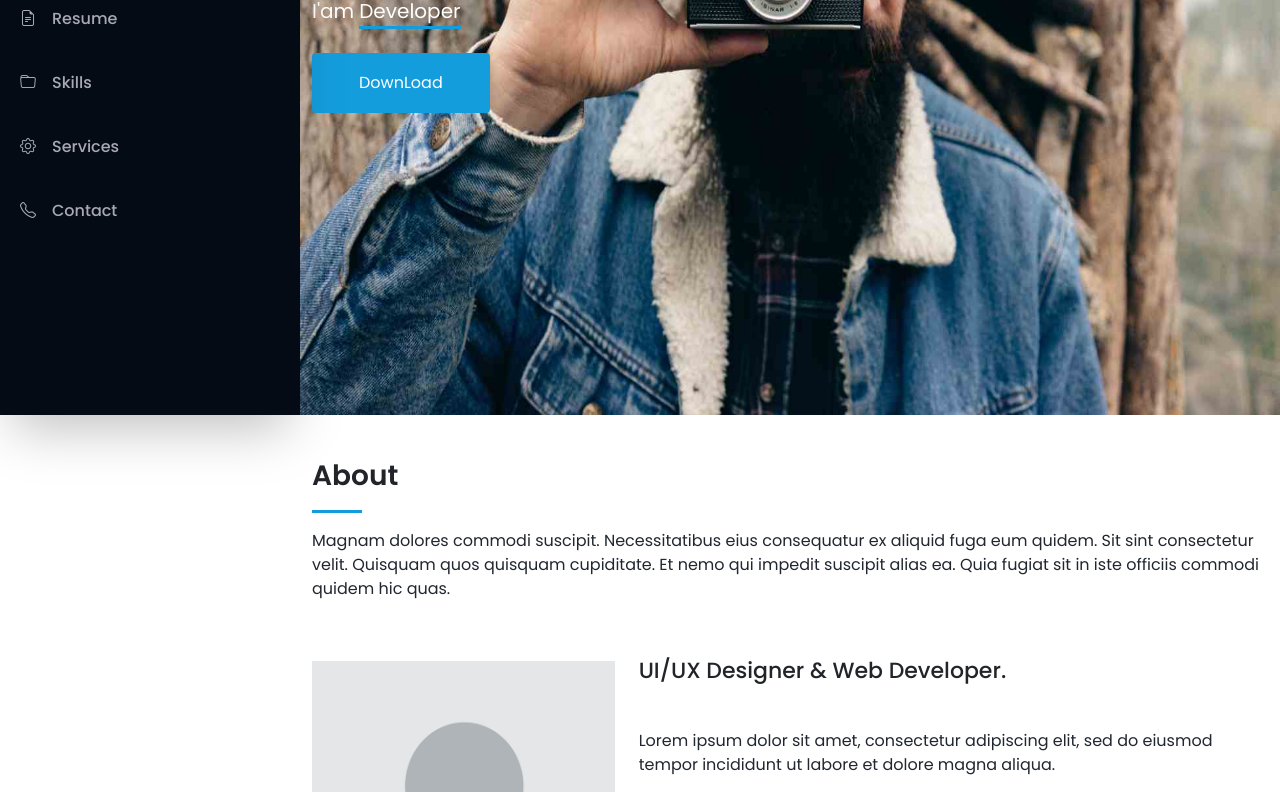
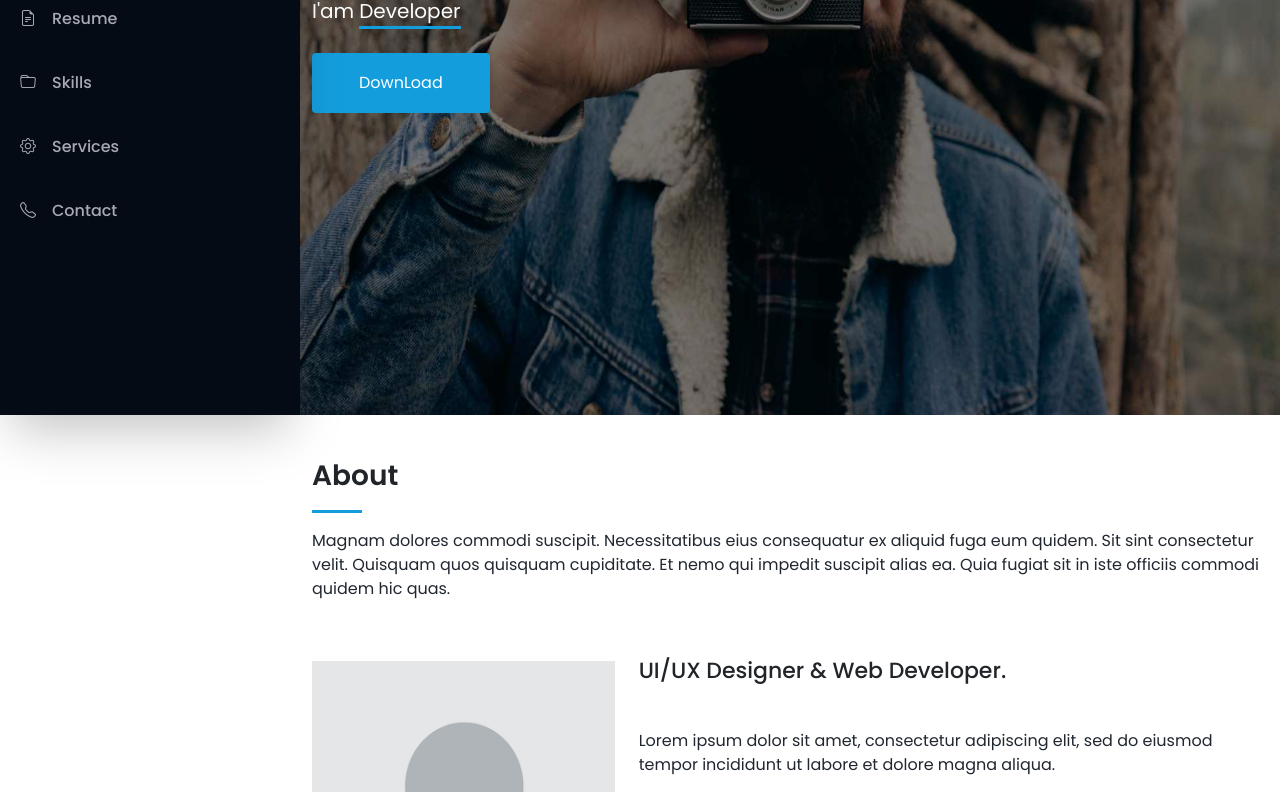
Before and after one commit to SurajSinghProjects/suraj-portfolio, a plain HTML site: page index.html in a window 1280 px wide. Shown: the part 385-1177 px from the top of the page. Drawn offline with nearby package versions, Linux system fonts and the light colour scheme.

Commit message:
Done changes of css.

```diff
--- a/assets/css/style.css
+++ b/assets/css/style.css
@@ -342,6 +342,16 @@ p, .p {
 	justify-content: center;
 }
 
+.hero-banner::before {
+  content: "";
+  position: absolute;
+  left: 0;
+  top: 0;
+  width: 100%;
+  height: 100%;
+  background-color: rgba(0, 0, 0, 0.5);
+}
+
 .subHeading {
 	display: flex;
 	gap: 5px;
--- a/index.html
+++ b/index.html
@@ -78,7 +78,7 @@
     </header>
     <main role="main">
         <!-- Hero Banner Section -->
-        <section class="hero-banner" id="home">
+        <section class="hero-banner position-relative" id="home">
             <div class="container">
                 <div class="row">
                     <div class="col-md-12">
```
